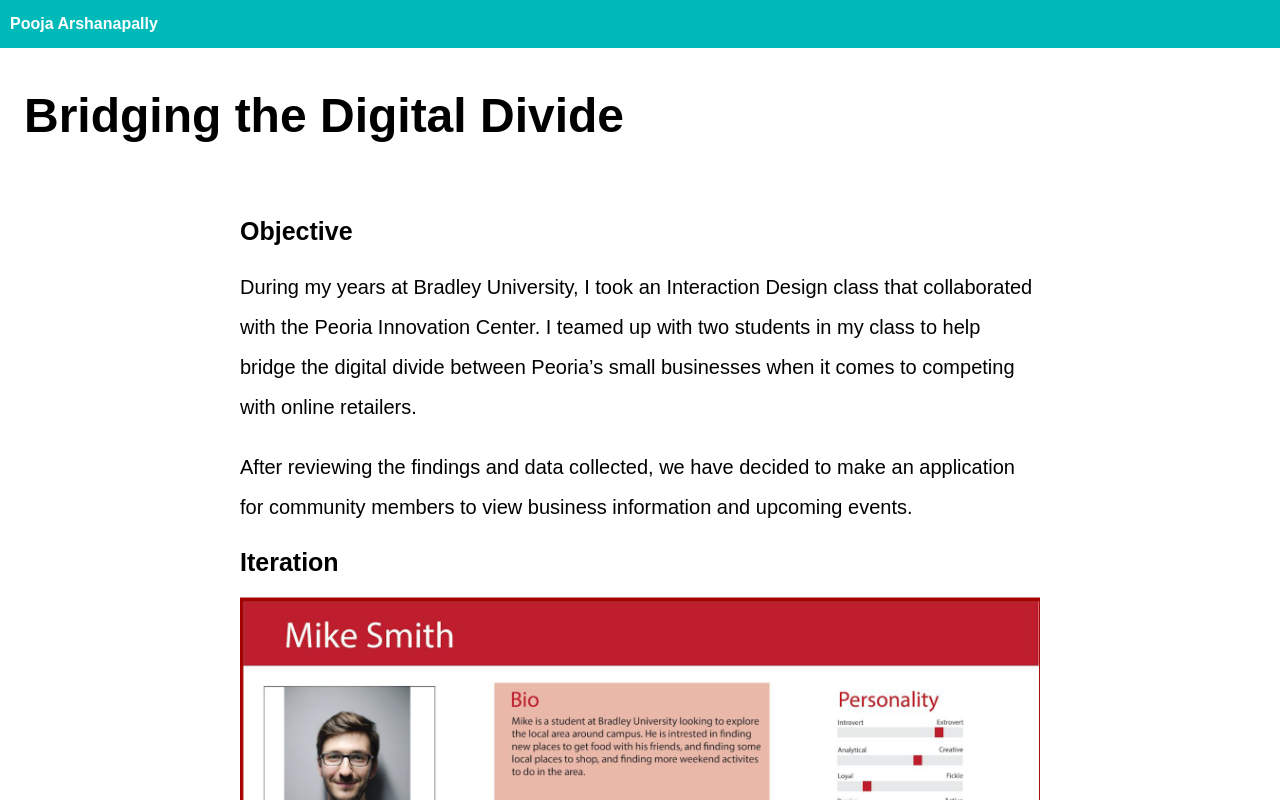
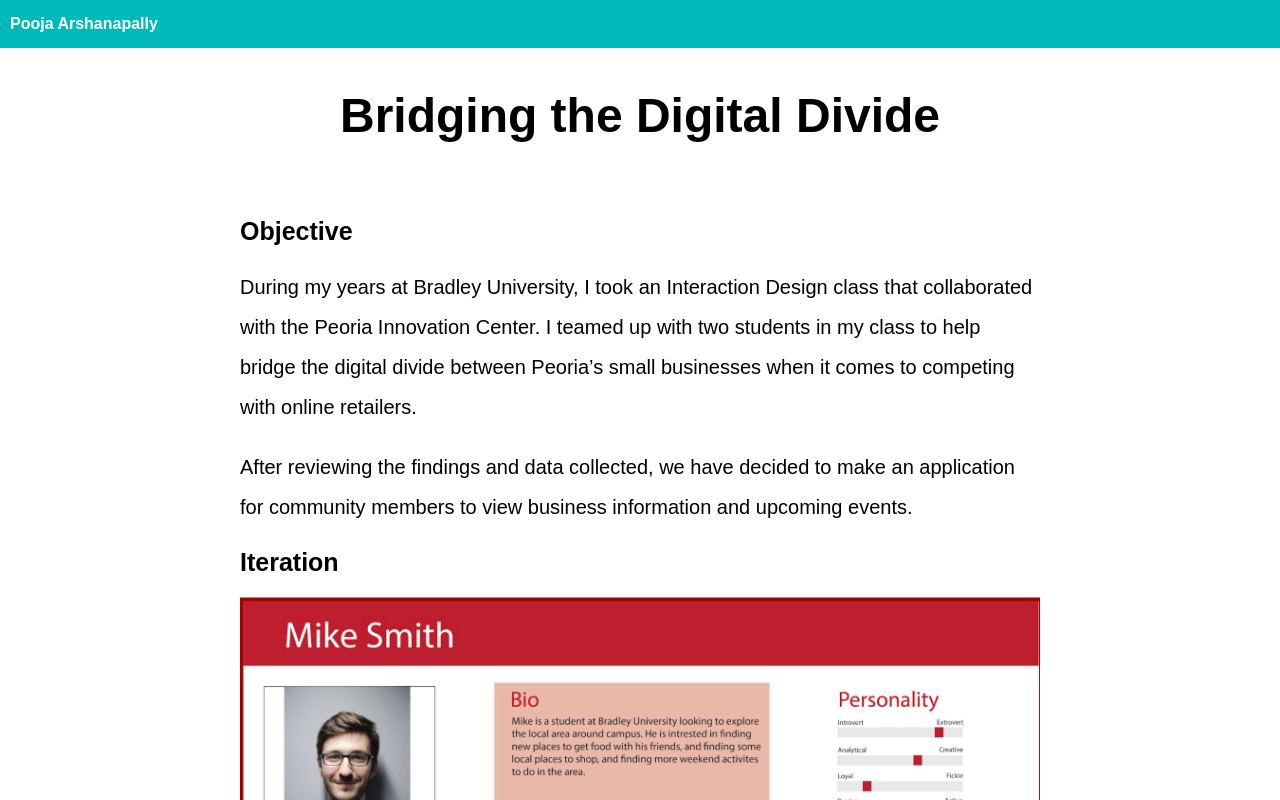
Before and after one commit to parshanapally/portfolio-website, a React (Create React App) app: page /bridging-digital-divide in a window 1280 px wide. Shown: the top 800 px of the page. Built offline with nearby package versions, Linux system fonts and the light colour scheme.

Commit message:
style: center header

```diff
--- a/src/components/FirstItem/index.css
+++ b/src/components/FirstItem/index.css
@@ -4,14 +4,15 @@
   flex-direction: column;
   justify-content: center;
 }
-.first-item {
-  min-height: 500vh;
-}
 
 .first-item {
   min-height: 20vh;
   flex: 0 1 auto;
   flex-direction: column;
+}
+
+.first-item h1 {
+  text-align: center;
 }
 .first-item,
 .first-item main {
```
